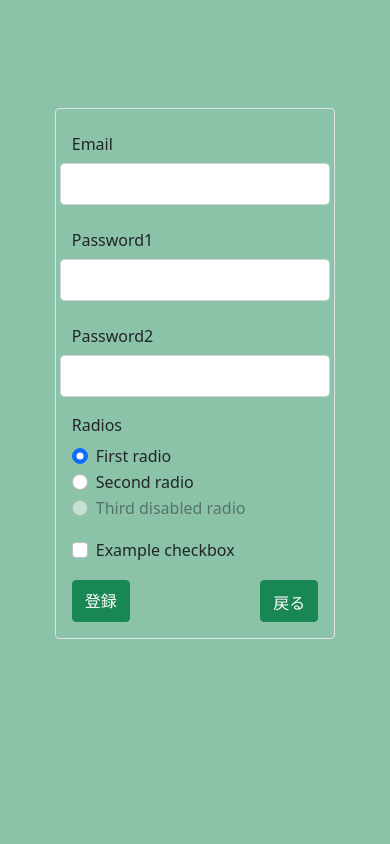
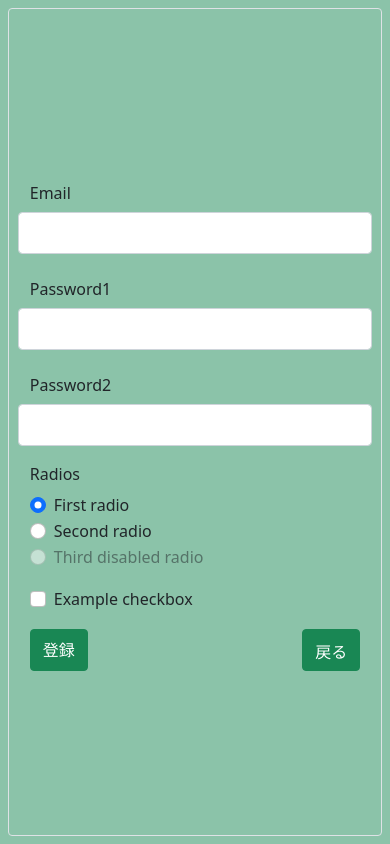
Before and after one commit to karasawa/django-sns, a Django app: page /signup/ in a window 390 px wide. Run offline with Django 3.2, Linux system fonts and the light colour scheme; some libraries are stand-ins or nearby versions.

Commit message:
modify login.css signup.css

```diff
--- a/sns/static/css/login.css
+++ b/sns/static/css/login.css
@@ -11,6 +11,7 @@
 /*スマホ用*/
 @media (max-width:767px) {
   #login-container {
-    width: 75%;
+    width: 100%;
+    height: 100%;
   }
 }
--- a/sns/static/css/signup.css
+++ b/sns/static/css/signup.css
@@ -11,6 +11,7 @@
 /*スマホ用*/
 @media (max-width:767px) {
   #signup-container {
-    width: 75%;
+    width: 100%;
+    height: 100%;
   }
 }
--- a/sns/template/page/login.html
+++ b/sns/template/page/login.html
@@ -4,7 +4,8 @@
 {% endblock %}
 
 {% block main %}
-<div id="login-container" class="d-flex justify-content-center border p-3 rounded-2 mx-auto" style="margin-top: 150px;">
+<div class="d-flex align-items-center h-100">
+  <div id="login-container" class="d-flex align-items-center justify-content-center border p-3 rounded-2 mx-auto" style="">
   <form method="post">
   {% csrf_token %}
     {% for item in form %}
@@ -57,4 +58,5 @@
     </div>
   </form>
   </div>
+</div>
 {% endblock %}
--- a/sns/template/page/signup.html
+++ b/sns/template/page/signup.html
@@ -4,7 +4,8 @@
 {% endblock %}
 
 {% block main %}
-<div id="signup-container" class="d-flex justify-content-center border p-3 rounded-2 mx-auto" style="margin-top: 100px;">
+<div class="d-flex align-items-center h-100">
+  <div id="signup-container" class="d-flex align-items-center justify-content-center border p-3 rounded-2 mx-auto" style="">
   <form method="post">
   {% csrf_token %}
     {% for item in form %}
@@ -57,4 +58,5 @@
     </div>
   </form>
   </div>
+</div>
 {% endblock %}
```
Also changed, not shown: sns/db.sqlite3. Lines whose indentation alone changed are shown as unchanged.
